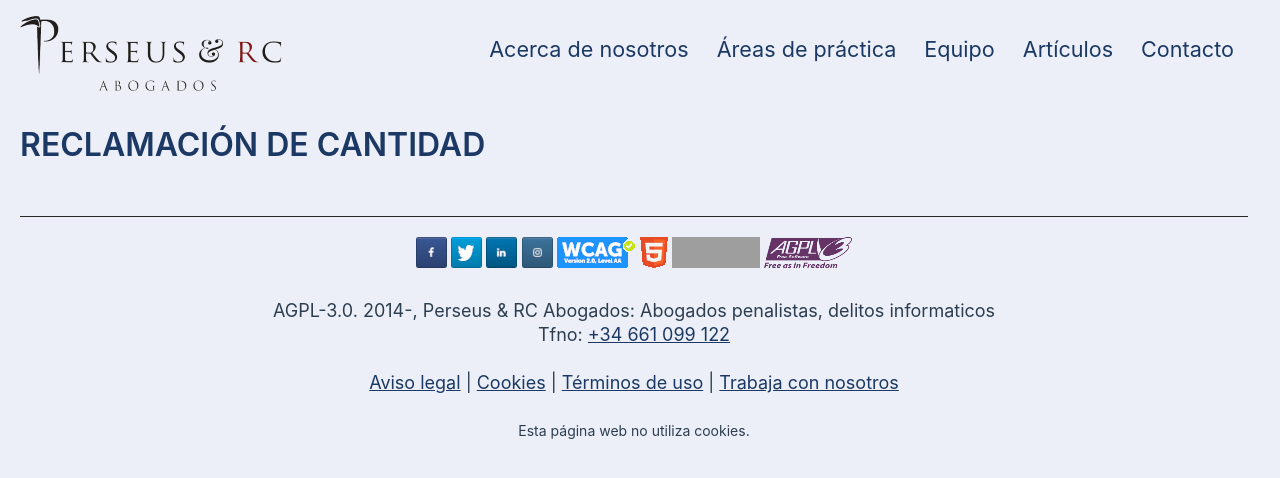
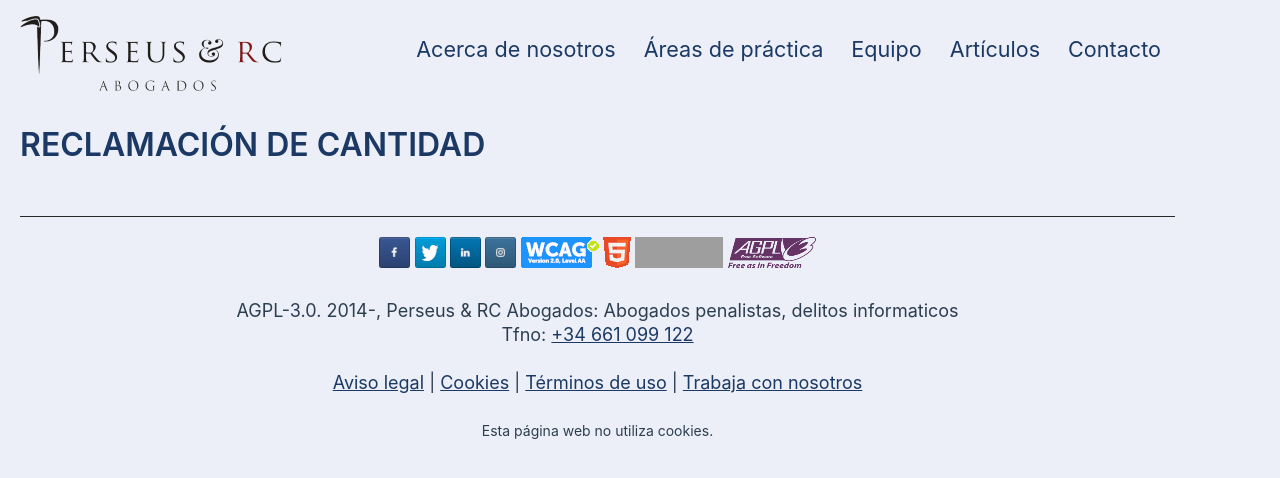
Before and after one commit to streaming10/perseusnew, a Jekyll site: the page built from reclamacion-de-cantidad.md, in a window 1280 px wide. Shown: the top 478 px of the page. Built offline with Jekyll 4.4.1, drawn with Linux system fonts in a browser that asks for light colours; our own code applies the rules of GitHub Pages for plain Markdown files; grey boxes are pictures that could not be loaded.

Commit message:
Update style.css

```diff
--- a/css/style.css
+++ b/css/style.css
@@ -114,7 +114,7 @@ th, tr, td {
 /**  General **/
 
 html {
-  max-width: 1248px;
+  max-width: 1348px;
   margin: auto;
   padding: 0px 20px 0px 20px;
   line-height: 1.5em;
@@ -126,7 +126,7 @@ body {
   background-color: #eceff7;
   text-decoration: none;
   margin: 0;
-  max-width: 1228px;
+  max-width: 1155px;
 
   font-family: "-apple-system",BlinkMacSystemFont,"Segoe UI",Helvetica,Arial,sans-serif,"Apple Color Emoji","Segoe UI Emoji","Segoe UI Symbol";
   font-size: 18px;
```
